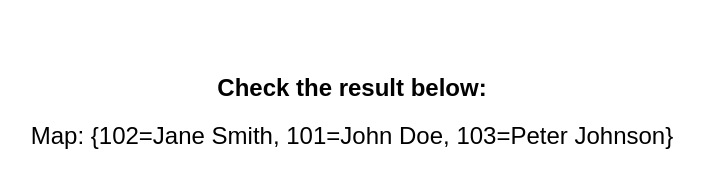
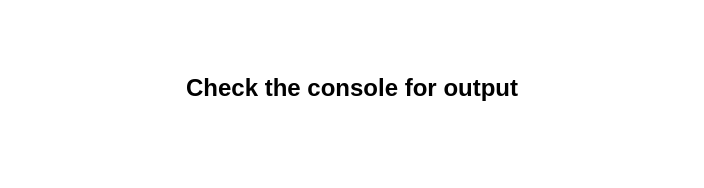
Before and after one commit to divyasaigithub/sortmapdivya, a plain HTML site: page index.html in a window 1280 px wide. Shown: the whole page, without its empty margins (288-992 px from the left). Drawn offline with Linux system fonts and the light colour scheme.

Commit message:
Updating one more time

```diff
--- a/index.html
+++ b/index.html
@@ -7,15 +7,7 @@
     <link rel="stylesheet" href="./index.css" />
   </head>
   <body>
-    <h1>Check the result below:</h1>
-
-    <!-- This is where the sorted map will be displayed -->
-    <div
-      id="output"
-      style="font-size: 24px; font-family: Arial, sans-serif; margin-top: 20px;"
-    ></div>
-
-    <!-- Link to mapSorter.js to run the sorting script -->
+    <h1>Check the console for output</h1>
     <script src="mapSorter.js"></script>
   </body>
 </html>
--- a/mapSorter.js
+++ b/mapSorter.js
@@ -13,5 +13,5 @@ let result = `{${[...sortedMap]
   .map(([key, value]) => `${key}=${value}`)
   .join(', ')}}`
 
-// Display the result in the browser (in a div with id "output")
-document.getElementById('output').textContent = 'Map: ' + result
+// Logs the formatted string representation of the sorted map to the console
+console.log('Map: ', result)
```
Also changed, not shown: .projectConfig.json.
